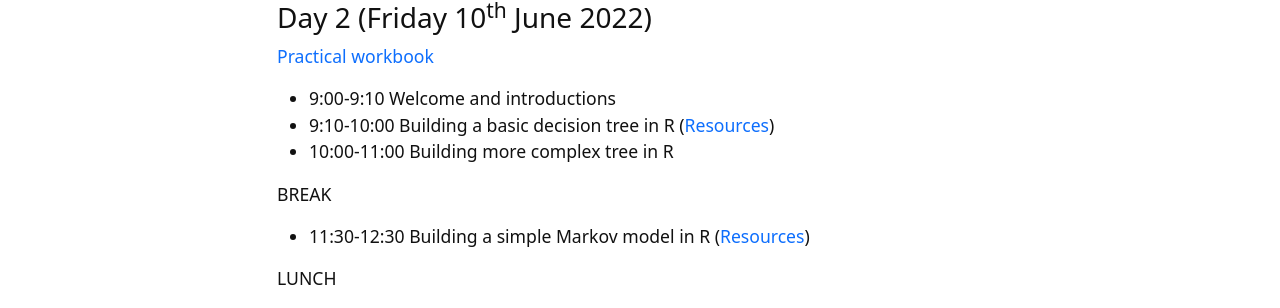
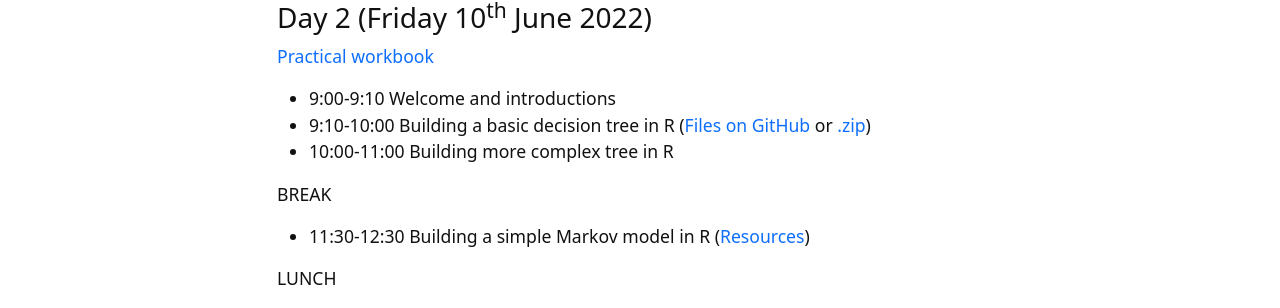
Before and after one commit to n8thangreen/Stockholm-health-economics-course, a Jekyll site: the page built from content/program.md, in a window 1280 px wide. Shown: the part 970-1278 px from the top of the page. Built offline with Jekyll 4.4.1, drawn with Linux system fonts in a browser that asks for light colours.

Commit message:
Update program.md

```diff
--- a/content/program.md
+++ b/content/program.md
@@ -34,7 +34,7 @@ BREAK
 [Practical workbook](../practicals.pdf)
 
 * 9:00-9:10 Welcome and introductions
-* 9:10-10:00 Building a basic decision tree in R ([Resources](https://github.com/n8thangreen/Stockholm-health-economics-course/tree/main/practical_resources/decision_trees))
+* 9:10-10:00 Building a basic decision tree in R ([Files on GitHub](https://github.com/n8thangreen/Stockholm-health-economics-course/tree/main/practical_resources/decision_trees) or [.zip](https://github.com/n8thangreen/Stockholm-health-economics-course/tree/main/practical_resources/decision_trees.zip))
 * 10:00-11:00 Building more complex tree in R
 
 BREAK
```
